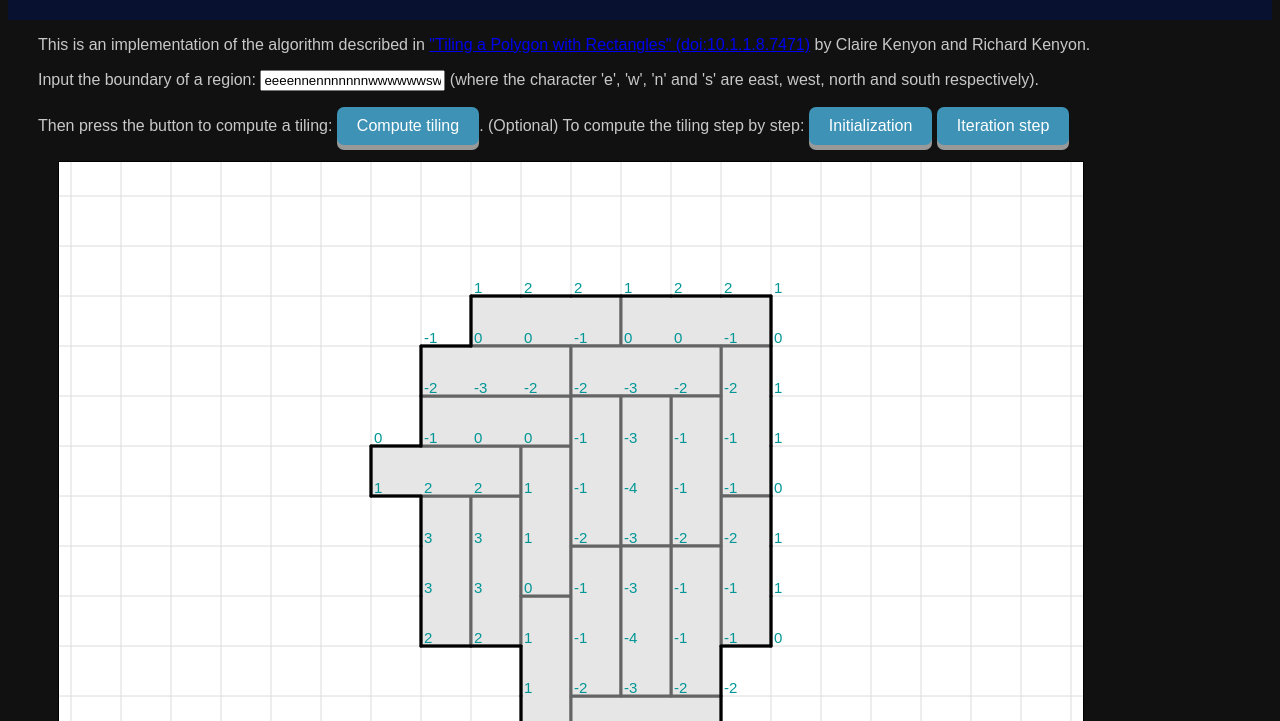
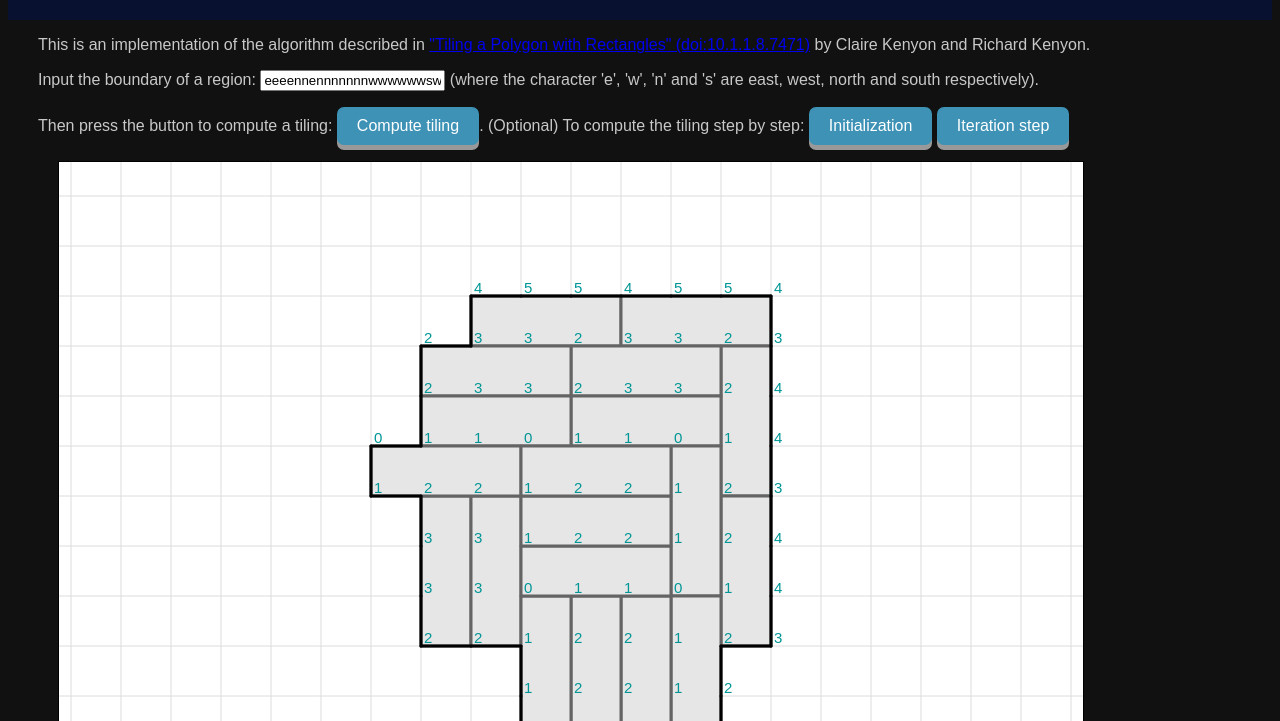
Before and after one commit to tada-s/TilingSimpleRegionI-Tromino, a plain HTML site: page index.html in a window 1280 px wide. Shown: the part 79-800 px from the top of the page. Drawn offline with Linux system fonts and the light colour scheme.

Commit message:
Linear time complexity algorithm

```diff
--- /dev/null
+++ b/data_structure.js
@@ -0,0 +1,62 @@
+/* Trie data structure */
+// O(1) to compute the values of height function
+var trie = [];
+
+function initTrie(){
+	var root = {};
+	root.char = '-';
+	root.alternating = 0;
+	root.chain = 0;
+	root.parent = null;
+	root.id = 0;
+
+	trie = [root];
+}
+
+function addTrieNode(node, c){
+	var newNode = {};
+	newNode.char = c;
+	if(node.char === c){
+		newNode.chain = node.chain + 1;
+		newNode.alternating = node.alternating
+	}else{
+		newNode.chain = 1;
+		newNode.alternating = node.alternating + 1;
+	}
+	newNode.parent = node;
+	newNode.id = trie.length;
+
+	trie.push(newNode);
+
+	return newNode;
+}
+
+/* Priority Queue data structure */
+// Amortized O(1) to get the highest point
+var priorityQueue = [];
+var priorityQueueHeader = -1;
+function initPriorityQueue(n){
+	priorityQueue = [];
+	for(var i = 0; i < n; i++){
+		priorityQueue.push([]);
+	}
+	priorityQueueHeader = n - 1;
+}
+
+function pushPriorityQueue(p){
+//console.log(p);
+	var index = p.height;
+	priorityQueue[index].push(p);
+}
+
+function popPriorityQueue(){
+	priorityQueueHeader = Math.min(priorityQueueHeader + 4, priorityQueue.length - 1);
+	while(priorityQueue[priorityQueueHeader].length == 0){
+		priorityQueueHeader--;
+		if(priorityQueueHeader < 0){
+			return null;
+		}
+	}
+	//console.log(priorityQueueHeader);
+	return priorityQueue[priorityQueueHeader].pop();
+}
--- a/index.html
+++ b/index.html
@@ -68,6 +68,7 @@ Then press the button to compute a tiling: <button id="buttonCompute">Compute ti
 </p>
 	<canvas id="canvasMain" width="1024px" height="768px" style="border: 1px solid black;"></canvas><br>
 
+	<script src="data_structure.js"></script>
 	<script src="tiling.js"></script>
 	<script src="draw.js"></script>
 	<script src="events.js"></script>
--- a/tiling.js
+++ b/tiling.js
@@ -3,104 +3,151 @@ var tile = [];
 var point = [];
 var existTiling = false;
 
-var pointIndex;
-var isTilable;
-var INF = 99999;
-
+var isBoundaryPoint = [];
+var basePointIndex = -1;
+var basePoint = -1;
+var isTilable = false;
 
 function newPointFrom(p, c){
 	var newPoint = {};
+
+	var trieNode = p.trieNode;
+
 	switch(c){
 	case "e":
 		newPoint.x = p.x + 1;
 		newPoint.y = p.y;
-		newPoint.w = p.w + "e";
-		newPoint.ww = p.ww + "a";
+		trieNode = addTrieNode(trieNode, "a");
+		//newPoint.ww = p.ww + "a";
 		break;
 	case "w":
 		newPoint.x = p.x - 1;
 		newPoint.y = p.y;
-		newPoint.w = p.w + "w";
-		newPoint.ww = p.ww + "aa";
+		trieNode = addTrieNode(trieNode, "a");
+		trieNode = addTrieNode(trieNode, "a");
 		break;
 	case "n":
 		newPoint.x = p.x;
 		newPoint.y = p.y + 1;
-		newPoint.w = p.w + "n";
-		newPoint.ww = p.ww + "b";
+		trieNode = addTrieNode(trieNode, "b");
 		break;
 	case "s":
 		newPoint.x = p.x;
 		newPoint.y = p.y - 1;
-		newPoint.w = p.w + "s";
-		newPoint.ww = p.ww + "bb";
+		trieNode = addTrieNode(trieNode, "b");
+		trieNode = addTrieNode(trieNode, "b");
 		break;
 	}
-	var ww = newPoint.ww;
-	if(ww.length >= 3 && (ww.substr(ww.length - 3, 3) === "aaa" || ww.substr(ww.length - 3, 3) === "bbb")){
-		ww = ww.substr(0, ww.length - 3);
+
+	if(trieNode.chain >= 3){
+		for(var i = 0; i < 3; i++){
+			trieNode = trieNode.parent;
 		}
-	newPoint.ww = ww;
+	}
+	newPoint.trieNode = trieNode;
 	newPoint.lastChar = c;
-	newPoint.height = height(newPoint.ww);
+	newPoint.height = trieNode.alternating;
 	return newPoint;
 }
 
 function initializeBoundary(){
 	tile = [];
 	point = [];
-	point.push({});
-	point[0].x = 0;
-	point[0].y = 0;
-	point[0].height = 0;
-	point[0].w = "";
-	point[0].ww = "";
-	point[0].lastChar = bR.charAt(bR.length - 1);
+
+	isBoundaryPoint = [];
+
+	initTrie();
+	initPriorityQueue(bR.length);
+
+
+	// Create a base point
+	basePoint = {};
+	basePoint.x = 0;
+	basePoint.y = 0;
+	basePoint.height = 0;
+	//basePoint.ww = "";
+	basePoint.trieNode = trie[0];
+	basePoint.lastChar = bR.charAt(bR.length - 1);
+	basePoint.id = 0;
+	point.push(basePoint);
+	isBoundaryPoint.push(true);
+
+	// Create points of the boundary
 	for(var i = 0; i < bR.length; i++){
 		var c = bR.charAt(i);
 		point.push(newPointFrom(point[i], c));
-		point[i].next = i + 1;
-		point[i + 1].prev = i;
+		point[i + 1].id = i + 1;
+		isBoundaryPoint.push(true);
+
+		point[i].next = point[i + 1].id;
+		point[i + 1].prev = point[i].id;
 	}
 
+	// If the boundary cannot close into a loop
 	if(!(point[0].x == point[bR.length].x && point[0].y == point[bR.length].y) || point[bR.length].height != 0){
+		// Then, there is no tiling for the region
 		existTiling = false;
+		isTilable = false;
 	}else{
+		// Otherwise, close the loop and prepare for the iteration
 		existTiling = true;
+		isTilable = true;
+
 		point[0].prev = bR.length - 1;
 		point[bR.length - 1].next = 0;
+		isBoundaryPoint[bR.length] = false;
 
-		pointIndex = 0;
-
-
-		isTilable = true;
+		for(var i = 0; i < bR.length; i++){
+			var i2 = (i + 1) % bR.length;
+			if(point[i].height == point[i2].height){
+				pushPriorityQueue(point[i2]);
+			}
+		}
 	}
 }
 
 function iterationStep(){
 	if(!isTilable) return;
 
-		var maxPointIndex = -1;
+	// Get the maximum height point
+	/*var travelingPoint = basePoint;
 	var maxPoint = null;
-		var maxHeight = -INF;
-		var initialPointIndex = pointIndex;
+	var maxHeight = travelingPoint.height;
 	do{
-			var p = point[pointIndex];
-			if(maxHeight <= p.height){
-				maxHeight = p.height;
-				if(point[p.prev].height == maxHeight){
-					maxPointIndex = pointIndex;
-					maxPoint = p;
+		var p = travelingPoint;
+		if(maxHeight <= travelingPoint.height){
+			maxHeight = travelingPoint.height;
+			if(point[travelingPoint.prev].height == maxHeight){
+				maxPoint = travelingPoint;
 			}
 		}
-			pointIndex = p.next;
-		}while(pointIndex != initialPointIndex);
+		travelingPoint = point[travelingPoint.next];
+	}while(travelingPoint.id != basePoint.id);*/
+	var maxPoint = null;
+	maxPoint = popPriorityQueue();
+	while(true){
+		if(isBoundaryPoint[maxPoint.id]){
+			var p0 = point[maxPoint.next];
+			var p1 = point[p0.prev];
+			var p2 = point[p1.prev];
+			if(p0.lastChar === p1.lastChar && p1.lastChar === p2.lastChar){
+				break;
+			}
+		}
+		maxPoint = popPriorityQueue();
+	}
 
+	// Get the I-tromino direction
 	var tileDirection = point[maxPoint.prev].lastChar;
 
+	// Save the I-tromino information
 	tile.push({direction:tileDirection, origin:{x:maxPoint.x, y:maxPoint.y}});
 
-		var inverseWord = "";
+	// Update the boundary
+
+	// Boundary cutting information:
+	var inverseTileWord = "";
+	var tileWord = "";
 	switch(tileDirection){
 	case "s":
 		inverseTileWord = "sswnnnes";
@@ -120,65 +167,86 @@ function iterationStep(){
 		break;
 	}
 
+	// Get two points of the boundary {cutIndex1, cutIndex2} to cut and insert a new path.
 	var inverseTileWordIndex1 = 0;
-		var cutIndex1 = maxPointIndex;
-		var inverseTileWordIndex2 = 7;
-		var cutIndex2 = maxPointIndex;
-
-		while(point[cutIndex1].lastChar === inverseTileWord.charAt(inverseTileWordIndex1)){
-			cutIndex1 = point[cutIndex1].prev;
+	var cutPoint1 = maxPoint;
+	while(cutPoint1.lastChar === inverseTileWord.charAt(inverseTileWordIndex1) && inverseTileWordIndex1 < 8){
+		isBoundaryPoint[cutPoint1.id] = false;
+		cutPoint1 = point[cutPoint1.prev];
 		inverseTileWordIndex1++;
 	}
 
-		while(point[point[cutIndex2].next].lastChar === inverseTileWord.charAt(inverseTileWordIndex2)){
-			cutIndex2 = point[cutIndex2].next;
+	var inverseTileWordIndex2 = 7;
+	var cutPoint2 = maxPoint;
+	while(point[cutPoint2.next].lastChar === inverseTileWord.charAt(inverseTileWordIndex2) && inverseTileWordIndex1 < inverseTileWordIndex2){
+		isBoundaryPoint[cutPoint2.id] = false;
+		cutPoint2 = point[cutPoint2.next];
 		inverseTileWordIndex2--;
 	}
 
-		var lastPointIndex = cutIndex1;
+	// Cut and insert a new path.
+	var travelingPoint2 = cutPoint1;
 	for(var i = inverseTileWordIndex1; i < inverseTileWordIndex2; i++){
 		var c = tileWord[i];
 
-			var newPointIndex = point.length;
-			point.push(newPointFrom(point[lastPointIndex], c));
-			point[newPointIndex].prev = lastPointIndex
-			point[lastPointIndex].next = newPointIndex;
+		// Create a new point from travelingPoint2 in direction of c
+		var newPoint = newPointFrom(travelingPoint2, c)
+		newPoint.id = point.length;
+		point.push(newPoint);
+		isBoundaryPoint.push(true);
 
-			lastPointIndex = newPointIndex;
+		// Link the new point to travelingPoint2
+		newPoint.prev = travelingPoint2.id
+		travelingPoint2.next = newPoint.id;
+
+		if(travelingPoint2.height == newPoint.height){
+			pushPriorityQueue(newPoint);
 		}
-		point[lastPointIndex].next = cutIndex2;
-		point[cutIndex2].prev = lastPointIndex;
-		point[cutIndex2].lastChar = tileWord[inverseTileWordIndex2];
 
-		pointIndex = cutIndex2;
+		travelingPoint2 = newPoint;
+	}
+	travelingPoint2.next = cutPoint2.id;
+	cutPoint2.prev = travelingPoint2.id;
+	cutPoint2.lastChar = tileWord[inverseTileWordIndex2];
 
-		if(cutIndex1 == cutIndex2){
+	if(travelingPoint2.height == cutPoint2.height){
+		pushPriorityQueue(cutPoint2);
+	}
 
+	// Update the base point of the boundary to prepare for the next iteration
+	basePoint = cutPoint2;
+
+	// If the cutPoint meets, the region is a tromino and stop the iteration.
+	if(cutPoint1.id == cutPoint2.id){
 		isTilable = false;
 	}
 }
 
 function computeTiling(){
 	initializeBoundary();
-	var kk = 100;
+	var maxIteration = 100;
 	while(isTilable){
-		/*console.log("----------------");
-		for(var i = 0; i < point.length; i++){
-			console.log("" + i + "\tPrev: " + point[i].prev + " \tNext: " + point[i].next + " \tHeight: " + point[i].height + "\tWord: " + point[i].w + "\tWWord: " + point[i].ww);
+		iterationStep();
+		maxIteration--; if(maxIteration < 0) break;
 	}
-		console.log("----------------");*/
-		iterationStep();
-		kk--; if(kk == 0) break;
 }
 
-	/*console.log("----------------");
-	for(var i = 0; i < point.length; i++){
-		console.log("" + i + "\tPrev: " + point[i].prev + " \tNext: " + point[i].next + " \tHeight: " + point[i].height + "\tWord: " + point[i].w + "\tWWord: " + point[i].ww);
+// Height function replaced by trie data structure
+/*function height(w){
+	var a = 0;
+	var expectedChar = "-";
+	for(var i = 0; i < w.length; i++){
+		var c = w.charAt(i);
+		if(c !== expectedChar){
+			expectedChar = c;
+			a++;
 		}
-	console.log("----------------");*/
 	}
+	return a;
+}*/
 
-function height(w){
+// The original height function of kenyon
+/*function height2(w){
 	var n = 0;
 	for(; n < w.length; n++){
 		var c = w.charAt(n);
@@ -187,12 +255,8 @@ function height(w){
 		}
 	}
 
-	var sign = 1;
 	var a = 0;
 	var expectedChar = "-";
-	if(n == 0 && w.length > 0 && w.charAt(0) === "b"){
-		sign = 1;
-	}
 	for(var i = n; i < w.length; i++){
 		var c = w.charAt(i);
 		if(c !== expectedChar){
@@ -201,4 +265,4 @@ function height(w){
 		}
 	}
 	return -n + sign * a;
-}
+}*/
```
Lines whose indentation alone changed are shown as unchanged.
